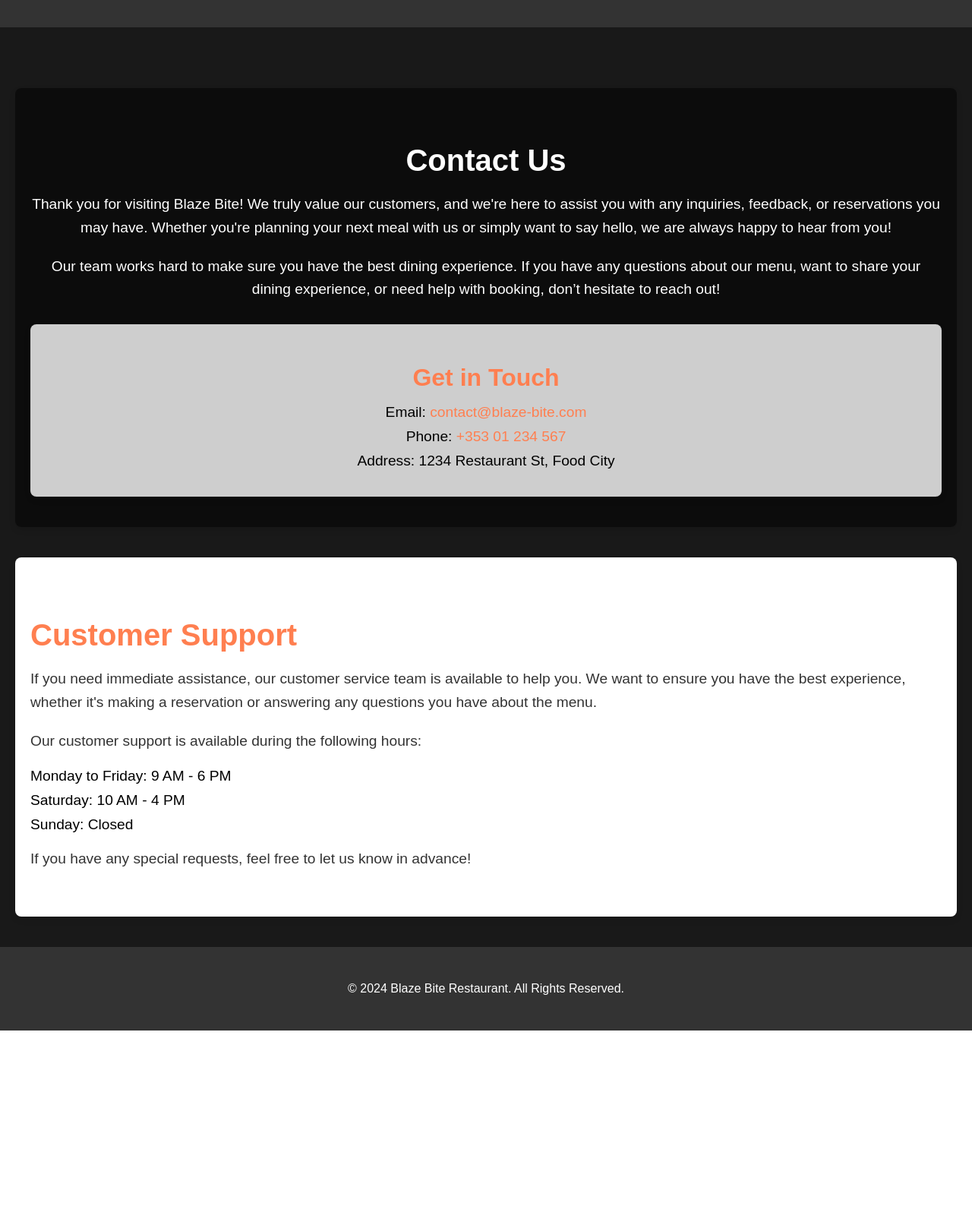
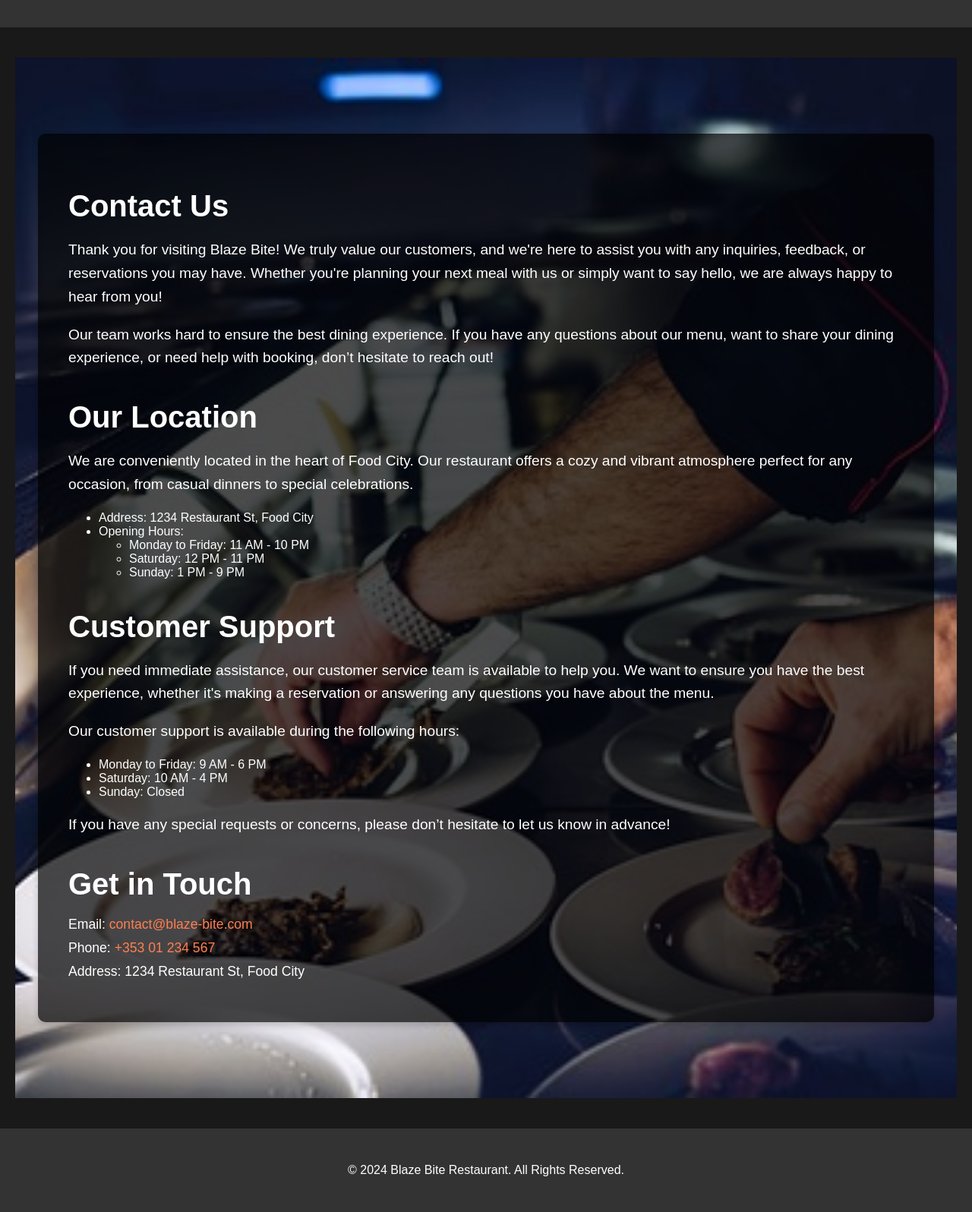
Before and after one commit to dmuresanu/blaze-bite-website, a Django app: page /contact/ in a window 1280 px wide. Shown: the part 114-1710 px from the top of the page at 76% size. Before the commit the page ends 1471 px from the top, so only its background shows below. Run offline with Django 5.2, Linux system fonts and the light colour scheme.

Commit message:
Enhanced contact page layout and styling.

```diff
--- a/core/templates/contact.html
+++ b/core/templates/contact.html
@@ -3,11 +3,36 @@
 {% block title %}Contact Us - Blaze Bite Restaurant{% endblock %}
 
 {% block content %}
-    <section class="contact-section">
+<section class="contact-section">
+    <div class="contact-container">
         <h2>Contact Us</h2>
         <p>Thank you for visiting Blaze Bite! We truly value our customers, and we're here to assist you with any inquiries, feedback, or reservations you may have. Whether you're planning your next meal with us or simply want to say hello, we are always happy to hear from you!</p>
 
-        <p>Our team works hard to make sure you have the best dining experience. If you have any questions about our menu, want to share your dining experience, or need help with booking, don’t hesitate to reach out!</p>
+        <p>Our team works hard to ensure the best dining experience. If you have any questions about our menu, want to share your dining experience, or need help with booking, don’t hesitate to reach out!</p>
+
+        <h3>Our Location</h3>
+        <p>We are conveniently located in the heart of Food City. Our restaurant offers a cozy and vibrant atmosphere perfect for any occasion, from casual dinners to special celebrations.</p>
+        <ul>
+            <li>Address: 1234 Restaurant St, Food City</li>
+            <li>Opening Hours:
+                <ul>
+                    <li>Monday to Friday: 11 AM - 10 PM</li>
+                    <li>Saturday: 12 PM - 11 PM</li>
+                    <li>Sunday: 1 PM - 9 PM</li>
+                </ul>
+            </li>
+        </ul>
+
+        <h3>Customer Support</h3>
+        <p>If you need immediate assistance, our customer service team is available to help you. We want to ensure you have the best experience, whether it's making a reservation or answering any questions you have about the menu.</p>
+
+        <p>Our customer support is available during the following hours:</p>
+        <ul>
+            <li>Monday to Friday: 9 AM - 6 PM</li>
+            <li>Saturday: 10 AM - 4 PM</li>
+            <li>Sunday: Closed</li>
+        </ul>
+        <p>If you have any special requests or concerns, please don’t hesitate to let us know in advance!</p>
 
         <div class="contact-details">
             <h3>Get in Touch</h3>
@@ -17,18 +42,6 @@
                 <li>Address: 1234 Restaurant St, Food City</li>
             </ul>
         </div>
-    </section>
-
-    <section class="support-section">
-        <h3>Customer Support</h3>
-        <p>If you need immediate assistance, our customer service team is available to help you. We want to ensure you have the best experience, whether it's making a reservation or answering any questions you have about the menu.</p>
-
-        <p>Our customer support is available during the following hours:</p>
-        <ul>
-            <li>Monday to Friday: 9 AM - 6 PM</li>
-            <li>Saturday: 10 AM - 4 PM</li>
-            <li>Sunday: Closed</li>
-        </ul>
-        <p>If you have any special requests, feel free to let us know in advance!</p>
-    </section>
+    </div>
+</section>
 {% endblock %}
--- a/static/css/style.css
+++ b/static/css/style.css
@@ -408,41 +408,32 @@ h3 {
     }
 }
 
-/* Contact Section */
+/* Styling for the Contact Page Section */
 .contact-section {
-    padding: 40px 20px;
-    background-color: rgba(0, 0, 0, 0.5); /* Dark background to match theme */
-    text-align: center;
-    border-radius: 8px;
-    box-shadow: 0 4px 8px rgba(0, 0, 0, 0.1);
-    margin: 40px 0;
+    position: relative;
+    background: url(/static/images/contact-bg.jpg) no-repeat center center;
+    background-size: cover;
+    padding: 100px 20px;
+    color: white;
 }
 
-.contact-section h2 {
+.contact-container {
+    max-width: 1100px;
+    margin: 0 auto;
+    padding: 40px;
+    background-color: rgba(0, 0, 0, 0.7); /* Transparent overlay for text readability */
+    border-radius: 10px;
+    box-shadow: 0 4px 8px rgba(0, 0, 0, 0.2);
+}
+
+.contact-section h2, .contact-section h3 {
     font-size: 2.5em;
     margin-bottom: 20px;
-    color: white; /* Ensure heading is white */
 }
 
 .contact-section p {
     font-size: 1.2em;
-    color: white; /* Ensure text is readable */
     line-height: 1.6;
-    margin-bottom: 20px;
-}
-
-.contact-details {
-    background-color: rgba(255, 255, 255, 0.8); /* Light background for contact details */
-    padding: 20px;
-    border-radius: 8px;
-    box-shadow: 0 4px 8px rgba(0, 0, 0, 0.1);
-    margin-top: 30px;
-}
-
-.contact-details h3 {
-    font-size: 2em;
-    margin-bottom: 15px;
-    color: #ff7f50; /* Matching accent color */
 }
 
 .contact-details ul {
@@ -451,33 +442,17 @@ h3 {
 }
 
 .contact-details ul li {
-    font-size: 1.2em;
+    font-size: 1.1em;
     margin: 10px 0;
 }
 
 .contact-details a {
-    color: #ff7f50; /* Accent color for links */
+    color: #ff7f50;
     text-decoration: none;
-    transition: color 0.3s ease;
 }
 
 .contact-details a:hover {
-    color: #e76f3c; /* Darker shade of the accent color for hover effect */
-}
-
-/* Support Section */
-.support-section {
-    background-color: #fff;
-    padding: 40px 20px;
-    margin-top: 40px;
-    border-radius: 8px;
-    box-shadow: 0 4px 8px rgba(0, 0, 0, 0.1);
-}
-
-.support-section h3 {
-    font-size: 2.5em;
-    color: #ff7f50;
-    margin-bottom: 20px;
+    color: #e76f3c;
 }
 
 .support-section ul {
@@ -493,13 +468,12 @@ h3 {
 .support-section p {
     font-size: 1.2em;
     line-height: 1.6;
-    margin-bottom: 20px;
-    color: #333; /* Darker text for readability */
+    color: white;
 }
 
 /* Mobile Responsive */
 @media (max-width: 768px) {
-    .contact-section h2 {
+    .contact-section h2, .contact-section h3 {
         font-size: 2em;
     }
 
@@ -509,15 +483,11 @@ h3 {
         font-size: 1em;
     }
 
-    .contact-details,
-    .support-section {
+    .contact-container {
         padding: 20px;
     }
+}
 
-    .support-section h3 {
-        font-size: 2em;
-    }
-}
 
 /* Success Section Styling */
 .success-section {
```
Also changed, not shown: static/images/contact-bg.jpg (added).
